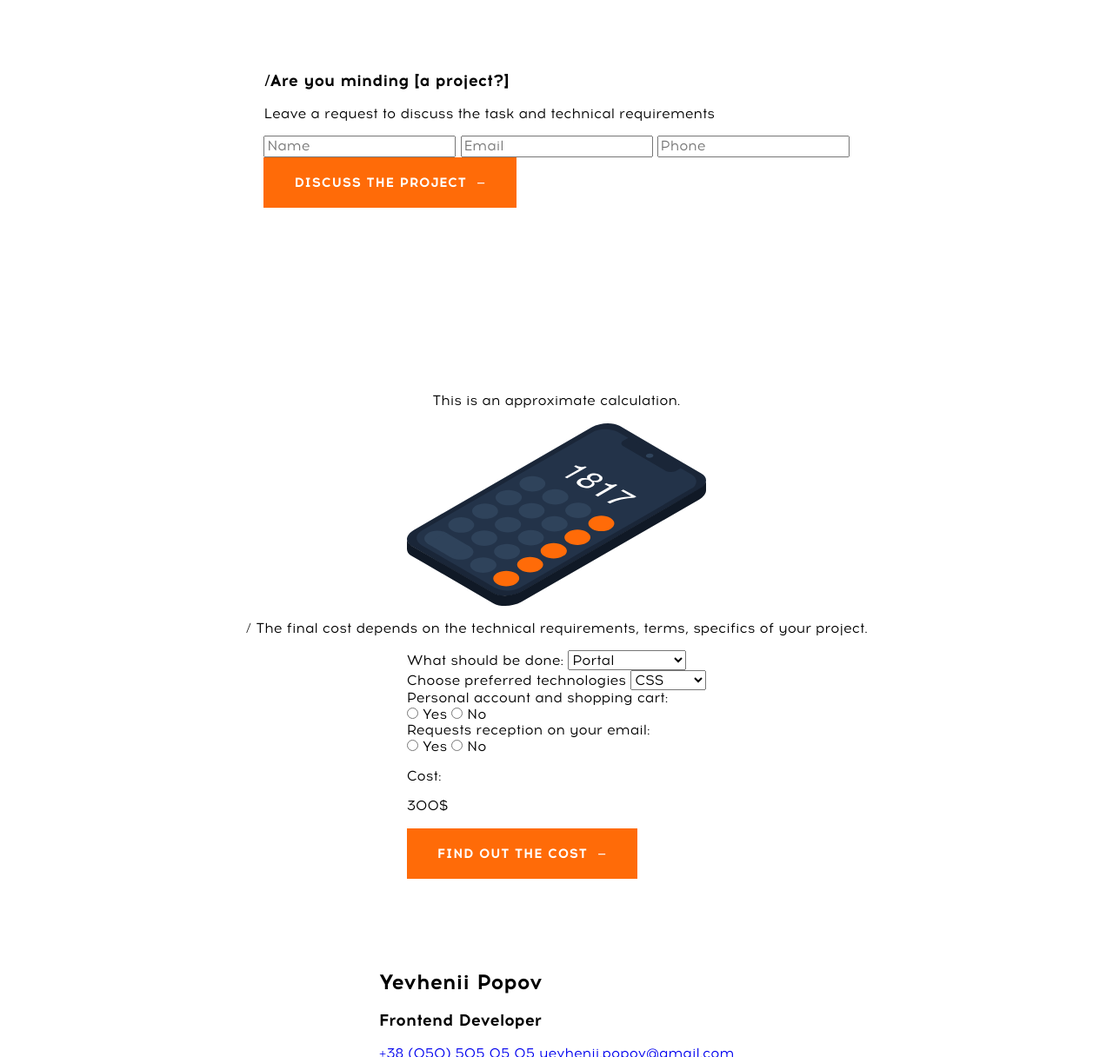
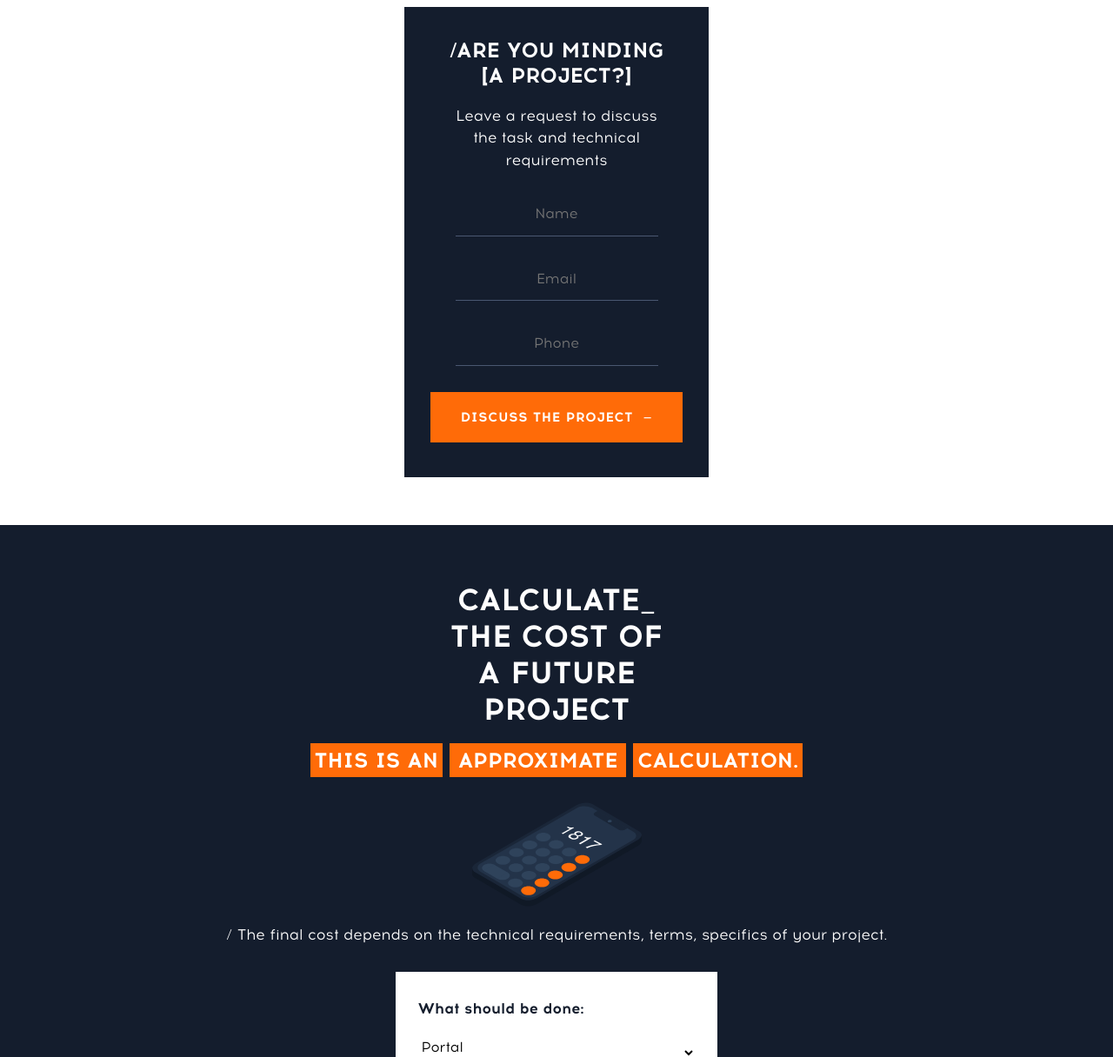
Before and after one commit to zhen4ik10/my-resume, a plain HTML site: page index.html in a window 1280 px wide. Shown: the part 5705-6921 px from the top of the page at 87% size. Drawn offline with Linux system fonts and the light colour scheme; files whose address does not match are found by name.

Commit message:
Add files via upload

```diff
--- a/css/style.css
+++ b/css/style.css
@@ -83,6 +83,7 @@
     padding: 20px 35px;
     outline: none;
     border: none;
+    cursor: pointer;
   }
 
   .container {
@@ -419,6 +420,7 @@
   .team-projects .container {
     position: relative;
     overflow-x: hidden;
+    padding-bottom: 0;
   }
 
   .team-projects-title {
@@ -456,3 +458,209 @@
   .team-project-item:last-child {
     margin-bottom: 0;
   }
+
+  /* CALLBACK FORM SECTION*/
+
+  .callback-form-container {
+    display: flex;
+    flex-direction: column;
+    align-items: center;
+    background: var(--c-dark);
+    padding: 35px 30px 40px 30px;
+    box-sizing: border-box;
+  }
+
+  .callback-form-title {
+    font-weight: bold;
+    font-size: 24px;
+    line-height: 29px;
+    text-align: center;
+    text-transform: uppercase;
+    color: var(--txt-c-light);
+    width: 260px;
+    margin: 0 0 20px 0;
+  }
+
+  .callback-form-descr {
+    font-size: 17px;
+    line-height: 150%;
+    color: var(--txt-c-light);
+    width: 260px;
+    text-align: center;
+    margin: 0 0 30px 0;
+  }
+
+  .callback-form-input {
+    background: transparent;
+    border: none;
+    outline: none;
+    padding: 10px 10px 15px 10px;
+    border-bottom: 1px solid var(--c-grey-blue);
+    text-align: center;
+    color: var(--c-grey-blue);
+    margin-bottom: 30px;
+  }
+
+  /* CALCULATOR FORM SECTION */
+
+  .calculator {
+    background: var(--c-dark);
+  }
+
+  .calculator .container {
+    padding-bottom: 75px;
+  }
+
+  .calculator-icon {
+    width: 195px;
+  }
+
+  .calculator-descr {
+    font-weight: bold;
+    font-size: 24px;
+    line-height: 150%;
+    text-align: center;
+    text-transform: uppercase;
+    color: var(--txt-c-light);
+    margin: 0 0 30px 0;
+  }
+
+  .calculator-descr span {
+    background: var(--c-accent);
+    padding: 5px;
+  }
+
+  .calculator-descr .calculator-descr-accent {
+    padding: 5px 10px;
+  }
+
+  .calculator-title {
+    width: 270px;
+    margin-bottom: 20px;
+  }
+
+  .calculator-text {
+    font-size: 17px;
+    line-height: 150%;
+    text-align: center;
+    color: var(--txt-c-light);
+    margin: 20px 0 30px 0;
+  }
+
+  .calculator-form {
+    background: var(--c-light);
+    padding: 30px 25px;
+  }
+
+  .calculator-form-title {
+    color: var(--txt-c-dark);
+    font-weight: bold;
+    font-size: 17px;
+    line-height: 150%;
+    margin-bottom: 15px;
+  }
+
+  .calculator-form-input {
+    display: flex;
+    flex-direction: column;
+    margin-bottom: 30px;
+  }
+
+  .calculator-form-select {
+    background: transparent;
+    border: none;
+    border-bottom: 1px solid var(--c-grey-light);
+    padding: 5px 0 17px 0;
+  }
+
+  .calculator-form-input-field {
+    margin-right: 10px;
+  }
+
+  .calculator-form-input-radio-container {
+    display: flex;
+    align-items: center;
+  }
+
+  .calculator-form-input-label {
+    margin-right: 15px;
+    font-weight: normal;
+    font-size: 17px;
+    line-height: 135%;
+    color: var(--txt-c-dark);
+  }
+
+  .calculator-form-total-cost {
+    font-weight: bold;
+    font-size: 36px;
+    line-height: 150%;
+    color: var(--txt-c-dark);
+    margin: 0;
+  }
+
+  .calculator-form-total {
+    color: var(--txt-c-dark);
+    font-weight: bold;
+    font-size: 17px;
+    line-height: 150%;
+    margin-bottom: 15px;
+    margin: 0;
+  }
+
+  /* FOOTER PAGE */
+
+  .footer-page {
+    background: var(--c-light);
+  }
+
+  .footer-page-container {
+    display: flex;
+    flex-direction: column;
+    align-items: center;
+    box-sizing: border-box;
+  }
+
+  .footer-page-name {
+    font-weight: bold;
+    font-size: 17px;
+    line-height: 150%;
+    color: var(--txt-c-dark);
+    margin: 0;
+  }
+
+  .footer-page-profession {
+    font-weight: normal;
+    font-size: 17px;
+    line-height: 150%;
+    margin: 0 0 20px 0;
+    color: var(--txt-c-dark);
+  }
+
+  .footer-page-tel {
+    font-weight: bold;
+    font-size: 17px;
+    line-height: 150%;
+    color: var(--txt-c-dark);
+    text-decoration: none;
+    margin-bottom: 15px;
+  }
+
+  .footer-page-email {
+    font-weight: normal;
+    font-size: 17px;
+    line-height: 150%;
+    color: var(--txt-c-dark);
+    text-decoration: none;
+    margin-bottom: 30px;
+  }
+  .footer-page-social-icon {
+    display: flex;
+    justify-content: space-between;
+    width: 100%;
+    cursor: pointer;
+  }
+
+  .footer-page-social-icon i {
+    font-size: 25px;
+    color: var(--c-dark-blue);
+  }
```
